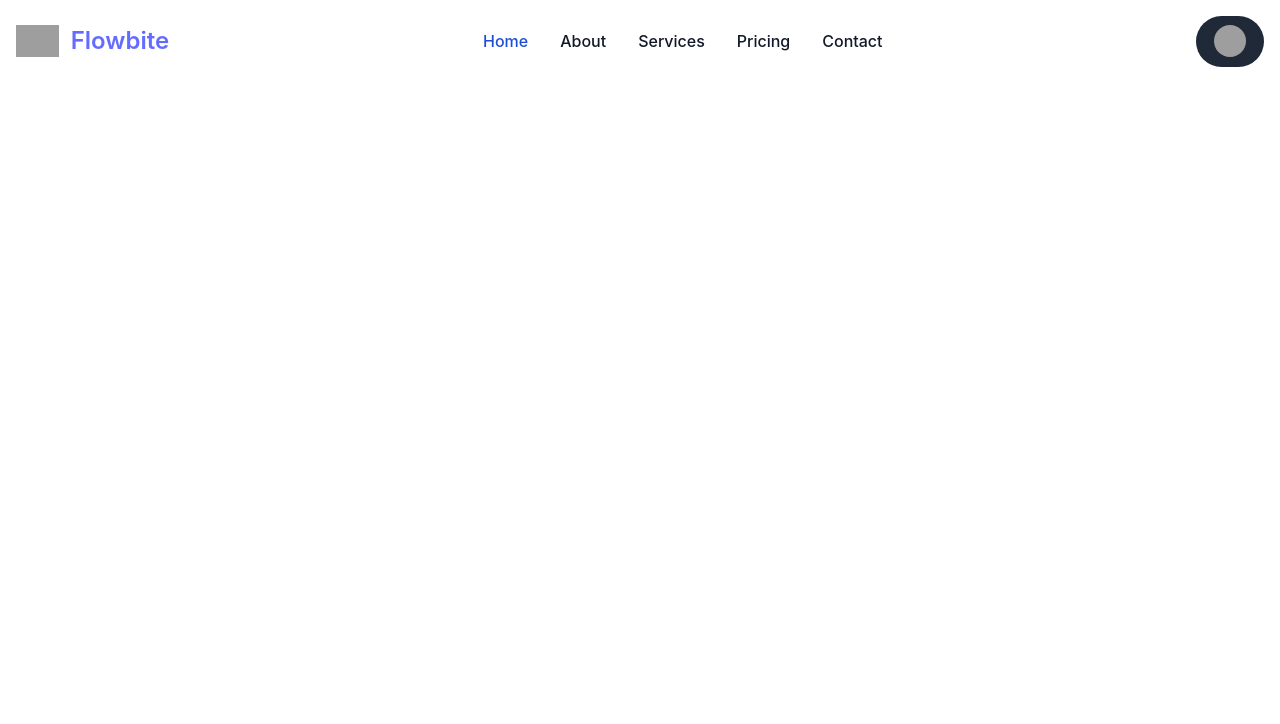
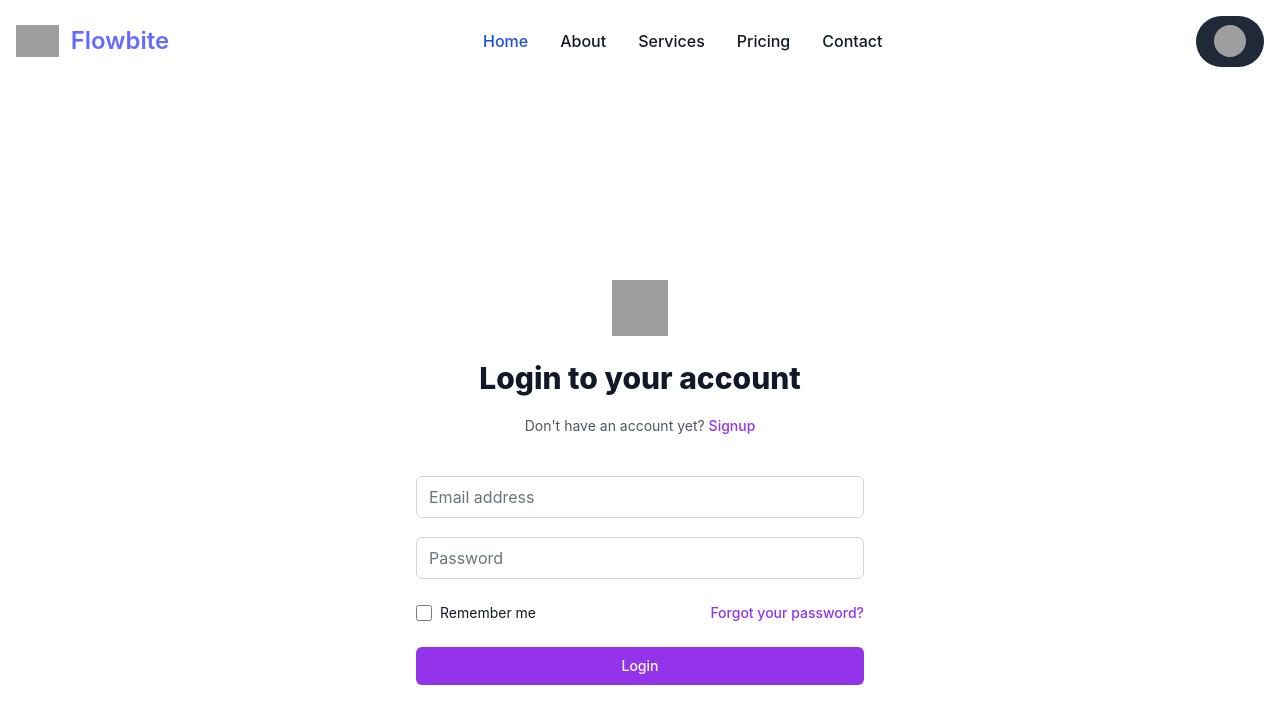
Before and after one commit to DaniBis/doWhat, a React (Vite) app: page / in a window 1280 px wide. Shown: the top 724 px of the page. Built offline with nearby package versions, Linux system fonts and the light colour scheme; grey boxes are pictures that could not be loaded.

Commit message:
adding login & signup form first version

```diff
--- a/src/App.tsx
+++ b/src/App.tsx
@@ -1,12 +1,29 @@
 import { useState } from 'react';
 import './App.css';
 import MenuBar from './navbar/menu';
+import {
+  BrowserRouter,
+  Routes,
+  Route,
+} from "react-router-dom";
+import SignupPage from './pages/Signup';
+import LoginPage from './pages/Login';
 
 function App() {
 
   return (
     <>
-     <MenuBar />
+    <MenuBar />
+    <div className="min-h-full h-screen flex items-center justify-center py-12 px-4 sm:px-6 lg:px-8">
+    <div className="max-w-md w-full space-y-8">
+     <BrowserRouter>
+        <Routes>
+            <Route path="/" element={<LoginPage/>} />
+            <Route path="/signup" element={<SignupPage/>} />
+        </Routes>
+      </BrowserRouter>
+    </div>
+  </div>
     </>
   )
 }
--- /dev/null
+++ b/src/components/FormAction.tsx
@@ -0,0 +1,24 @@
+export default function FormAction({
+    handleSubmit,
+    type='Button',
+    action='submit',
+    text
+}){
+    return(
+        <>
+        {
+            type==='Button' ?
+            <button
+                type={action}
+                className="group relative w-full flex justify-center py-2 px-4 border border-transparent text-sm font-medium rounded-md text-white bg-purple-600 hover:bg-purple-700 focus:outline-none focus:ring-2 focus:ring-offset-2 focus:ring-purple-500 mt-10"
+                onSubmit={handleSubmit}
+            >
+
+                {text}
+            </button>
+            :
+            <></>
+        }
+        </>
+    )
+}
--- /dev/null
+++ b/src/components/FormExtra.tsx
@@ -0,0 +1,24 @@
+export default function FormExtra(){
+    return(
+        <div className="flex items-center justify-between ">
+        <div className="flex items-center">
+          <input
+            id="remember-me"
+            name="remember-me"
+            type="checkbox"
+            className="h-4 w-4 text-purple-600 focus:ring-purple-500 border-gray-300 rounded"
+          />
+          <label htmlFor="remember-me" className="ml-2 block text-sm text-gray-900">
+            Remember me
+          </label>
+        </div>
+
+        <div className="text-sm">
+          <a href="#" className="font-medium text-purple-600 hover:text-purple-500">
+            Forgot your password?
+          </a>
+        </div>
+      </div>
+
+    )
+}
--- /dev/null
+++ b/src/components/Header.tsx
@@ -0,0 +1,28 @@
+import {Link} from 'react-router-dom';
+
+export default function Header({
+    heading,
+    paragraph,
+    linkName,
+    linkUrl="#"
+}){
+    return(
+        <div className="mb-10">
+            <div className="flex justify-center">
+                <img
+                    alt=""
+                    className="h-14 w-14"
+                    src="https://ik.imagekit.io/pibjyepn7p9/Lilac_Navy_Simple_Line_Business_Logo_CGktk8RHK.png?ik-sdk-version=javascript-1.4.3&updatedAt=1649962071315"/>
+            </div>
+            <h2 className="mt-6 text-center text-3xl font-extrabold text-gray-900">
+                {heading}
+            </h2>
+            <p className="mt-2 text-center text-sm text-gray-600 mt-5">
+            {paragraph} {' '}
+            <Link to={linkUrl} className="font-medium text-purple-600 hover:text-purple-500">
+                {linkName}
+            </Link>
+            </p>
+        </div>
+    )
+}
--- /dev/null
+++ b/src/components/Input.tsx
@@ -0,0 +1,32 @@
+const fixedInputClass="rounded-md appearance-none relative block w-full px-3 py-2 border border-gray-300 placeholder-gray-500 text-gray-900 focus:outline-none focus:ring-purple-500 focus:border-purple-500 focus:z-10 sm:text-sm"
+
+export default function Input({
+    handleChange,
+    value,
+    labelText,
+    labelFor,
+    id,
+    name,
+    type,
+    isRequired=false,
+    placeholder,
+    customClass
+}){
+    return(
+        <div className="my-5">
+            <label htmlFor={labelFor} className="sr-only">
+              {labelText}
+            </label>
+            <input
+              onChange={handleChange}
+              value={value}
+              id={id}
+              name={name}
+              type={type}
+              required={isRequired}
+              className={fixedInputClass+customClass}
+              placeholder={placeholder}
+            />
+          </div>
+    )
+}
--- /dev/null
+++ b/src/components/Login.tsx
@@ -0,0 +1,55 @@
+import { useState } from 'react';
+import { loginFields } from "../constants/formFields";
+import FormAction from "./FormAction";
+import FormExtra from "./FormExtra";
+import Input from "./Input";
+
+const fields=loginFields;
+let fieldsState = {};
+fields.forEach(field=>fieldsState[field.id]='');
+
+export default function Login(){
+    const [loginState,setLoginState]=useState(fieldsState);
+
+    const handleChange=(e)=>{
+        setLoginState({...loginState,[e.target.id]:e.target.value})
+    }
+
+    const handleSubmit=(e)=>{
+        e.preventDefault();
+        authenticateUser();
+    }
+
+    //Handle Login API Integration here
+    const authenticateUser = () =>{
+
+    }
+
+    return(
+        <form className="mt-8 space-y-6" onSubmit={handleSubmit}>
+        <div className="-space-y-px">
+            {
+                fields.map(field=>
+                        <Input
+                            key={field.id}
+                            handleChange={handleChange}
+                            value={loginState[field.id]}
+                            labelText={field.labelText}
+                            labelFor={field.labelFor}
+                            id={field.id}
+                            name={field.name}
+                            type={field.type}
+                            isRequired={field.isRequired}
+                            placeholder={field.placeholder}
+                    />
+
+                )
+            }
+        </div>
+
+        <FormExtra/>
+        <FormAction handleSubmit={handleSubmit} text="Login"/>
+
+      </form>
+    )
+}
--- /dev/null
+++ b/src/components/Signup.tsx
@@ -0,0 +1,54 @@
+import { useState } from 'react';
+import { signupFields } from "../constants/formFields"
+import FormAction from "./FormAction";
+import Input from "./Input";
+
+const fields=signupFields;
+let fieldsState={};
+
+fields.forEach(field => fieldsState[field.id]='');
+
+export default function Signup(){
+  const [signupState,setSignupState]=useState(fieldsState);
+
+  const handleChange=(e)=>setSignupState({...signupState,[e.target.id]:e.target.value});
+
+  const handleSubmit=(e)=>{
+    e.preventDefault();
+    console.log(signupState)
+    createAccount()
+  }
+
+  //handle Signup API Integration here
+  const createAccount=()=>{
+
+  }
+
+    return(
+        <form className="mt-8 space-y-6" onSubmit={handleSubmit}>
+        <div className="">
+        {
+                fields.map(field=>
+                        <Input
+                            key={field.id}
+                            handleChange={handleChange}
+                            value={signupState[field.id]}
+                            labelText={field.labelText}
+                            labelFor={field.labelFor}
+                            id={field.id}
+                            name={field.name}
+                            type={field.type}
+                            isRequired={field.isRequired}
+                            placeholder={field.placeholder}
+                    />
+
+                )
+            }
+          <FormAction handleSubmit={handleSubmit} text="Signup" />
+        </div>
+
+
+
+      </form>
+    )
+}
--- /dev/null
+++ b/src/constants/formFields.tsx
@@ -0,0 +1,67 @@
+const loginFields=[
+    {
+        labelText:"Email address",
+        labelFor:"email-address",
+        id:"email-address",
+        name:"email",
+        type:"email",
+        autoComplete:"email",
+        isRequired:true,
+        placeholder:"Email address"
+    },
+    {
+        labelText:"Password",
+        labelFor:"password",
+        id:"password",
+        name:"password",
+        type:"password",
+        autoComplete:"current-password",
+        isRequired:true,
+        placeholder:"Password"
+    }
+]
+
+const signupFields=[
+    {
+        labelText:"Username",
+        labelFor:"username",
+        id:"username",
+        name:"username",
+        type:"text",
+        autoComplete:"username",
+        isRequired:true,
+        placeholder:"Username"
+    },
+    {
+        labelText:"Email address",
+        labelFor:"email-address",
+        id:"email-address",
+        name:"email",
+        type:"email",
+        autoComplete:"email",
+        isRequired:true,
+        placeholder:"Email address"
+    },
+    {
+        labelText:"Password",
+        labelFor:"password",
+        id:"password",
+        name:"password",
+        type:"password",
+        autoComplete:"current-password",
+        isRequired:true,
+        placeholder:"Password"
+    },
+    {
+        labelText:"Confirm Password",
+        labelFor:"confirm-password",
+        id:"confirm-password",
+        name:"confirm-password",
+        type:"password",
+        autoComplete:"confirm-password",
+        isRequired:true,
+        placeholder:"Confirm Password"
+    }
+]
+
+export {loginFields,signupFields}
--- /dev/null
+++ b/src/pages/Login.tsx
@@ -0,0 +1,16 @@
+import Header from "../components/Header"
+import Login from "../components/Login"
+
+export default function LoginPage(){
+    return(
+        <>
+             <Header
+                heading="Login to your account"
+                paragraph="Don't have an account yet? "
+                linkName="Signup"
+                linkUrl="/signup"
+                />
+            <Login/>
+        </>
+    )
+}
--- /dev/null
+++ b/src/pages/Signup.tsx
@@ -0,0 +1,16 @@
+import Header from "../components/Header";
+import Signup from "../components/Signup";
+
+export default function SignupPage(){
+    return(
+        <>
+            <Header
+              heading="Signup to create an account"
+              paragraph="Already have an account? "
+              linkName="Login"
+              linkUrl="/"
+            />
+            <Signup/>
+        </>
+    )
+}
```
Also changed, not shown: package.json (+5 -2 lines), 1 other file (tests, documents, lock files or other folders).
